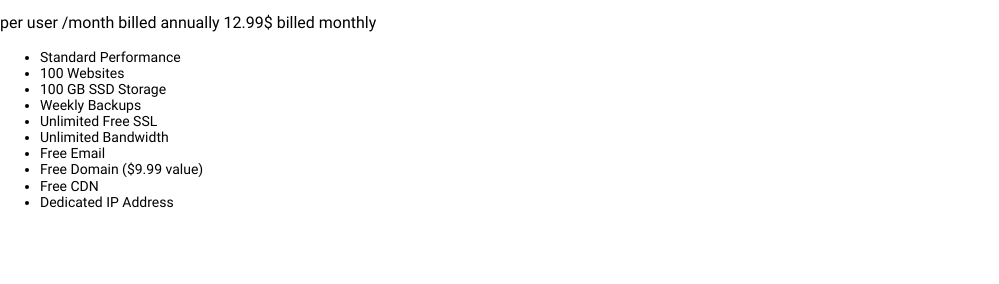
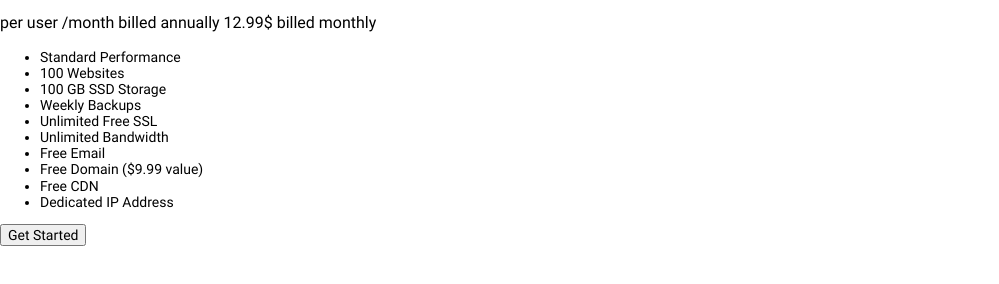
Before and after one commit to DragonDark13/test_price_table, a plain HTML site: page index.html in a window 1280 px wide. Shown: the part 232-516 px from the top of the page, without its empty margins (0-999 px from the left). Drawn offline with Linux system fonts and the light colour scheme.

Commit message:
add button "Get Started"

```diff
--- a/index.html
+++ b/index.html
@@ -36,6 +36,10 @@
                     <li class="featured_lit__item">Dedicated IP Address</li>
                 </ul>
 
+                <button>
+                    Get Started
+                </button>
+
             </div>
             <div class="pricing_card">
 
```
